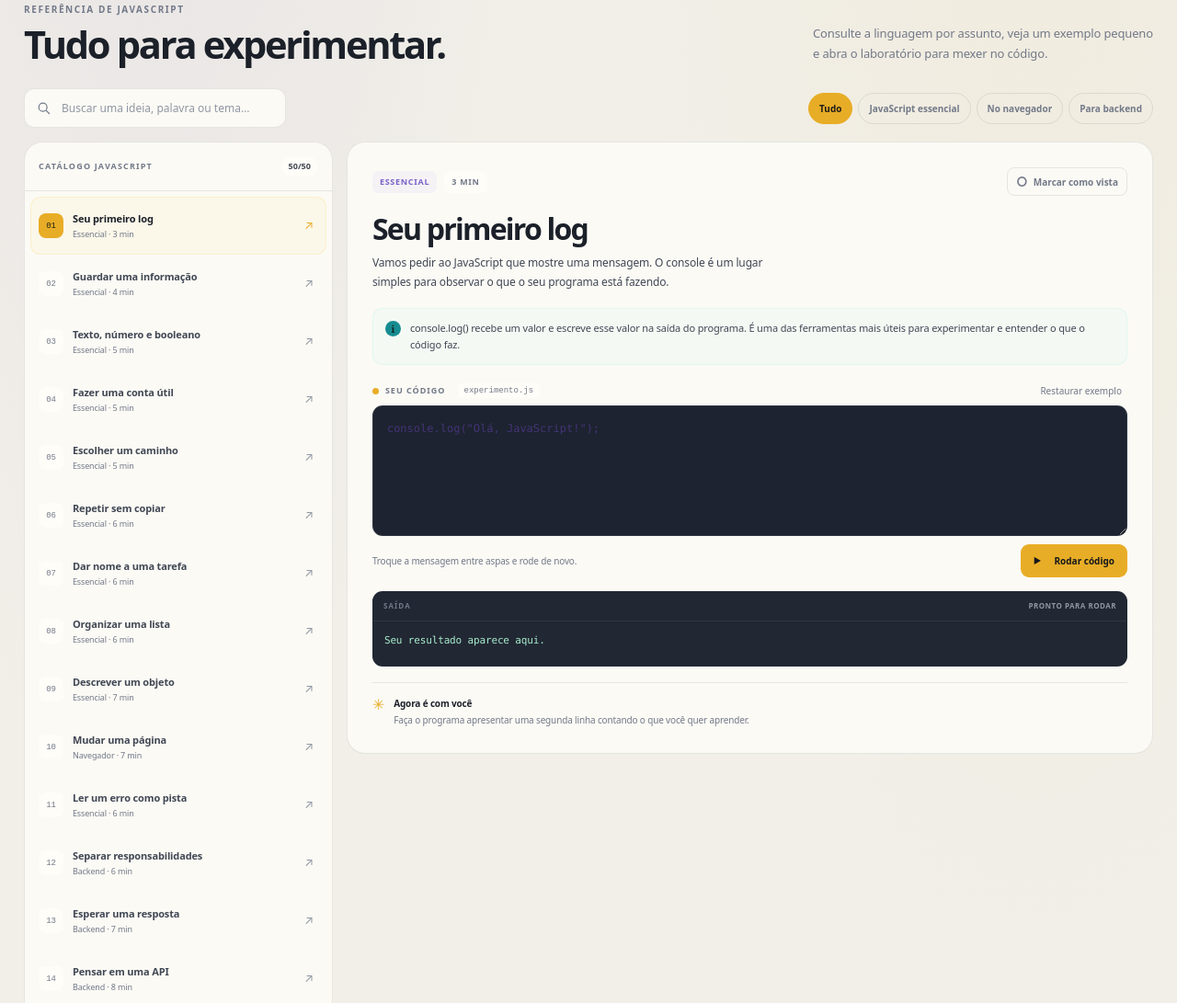
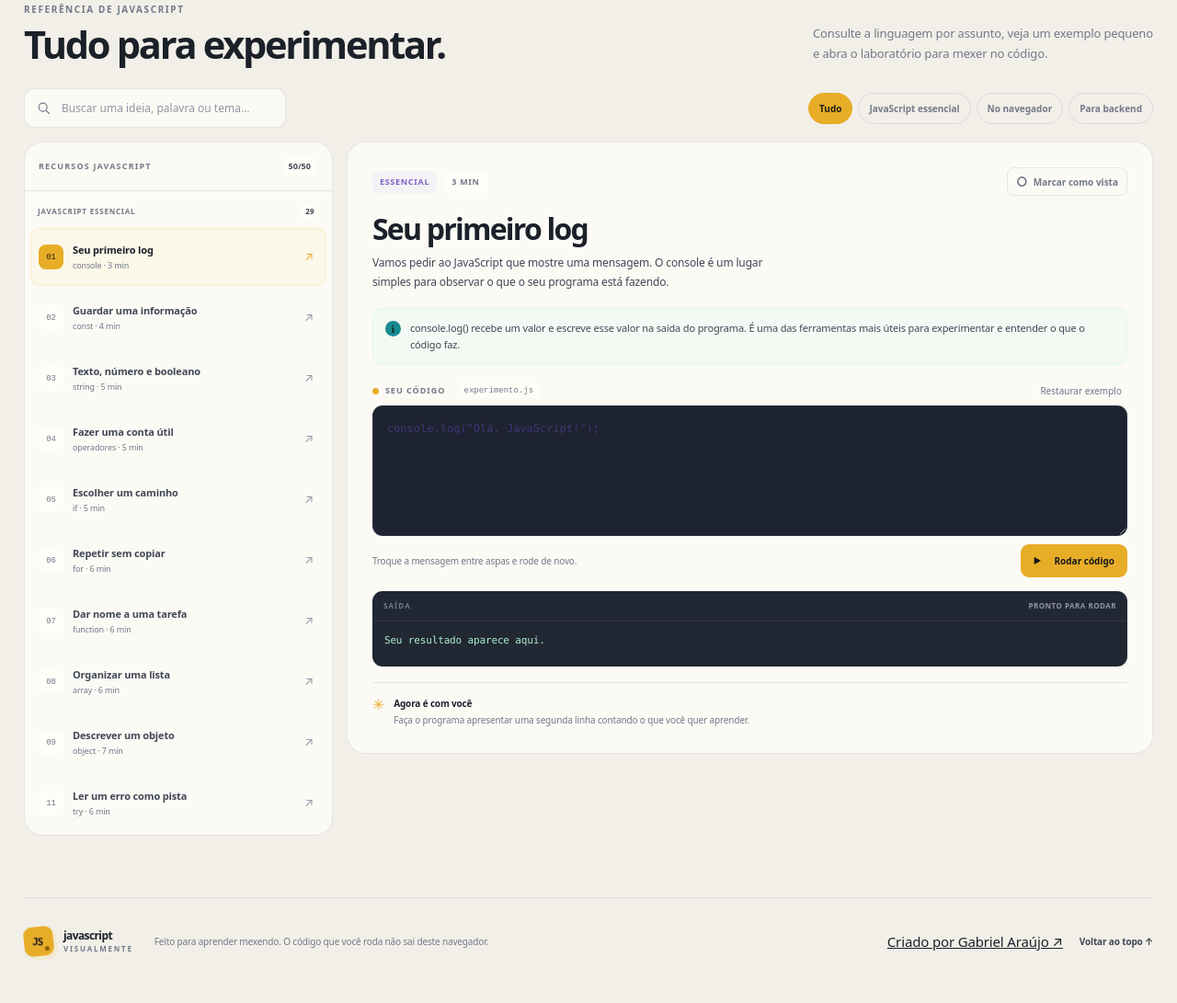
Before and after one commit to gabrielaraujo-eng/JavaScript-Visualmente, a plain HTML site: page index.html in a window 1280 px wide. Shown: the part 984-2075 px from the top of the page at 92% size. Drawn offline with Linux system fonts and the light colour scheme.

Commit message:
feat: criar menu lateral de recursos JavaScript

```diff
--- a/index.html
+++ b/index.html
@@ -96,8 +96,8 @@
           </div>
         </div>
         <div class="lesson-layout">
-          <aside class="lesson-sidebar" aria-label="Itens da referência JavaScript">
-            <div class="sidebar-heading"><span>CATÁLOGO JAVASCRIPT</span><span class="lesson-total" id="lesson-total">—</span></div>
+          <aside class="lesson-sidebar" aria-label="Menu de recursos JavaScript">
+            <div class="sidebar-heading"><span>RECURSOS JAVASCRIPT</span><span class="lesson-total" id="lesson-total">—</span></div>
             <div id="lesson-list" class="lesson-list">
               <a class="lesson-card is-active" href="#laboratorio" data-lesson="primeiro-log">
                 <span class="lesson-index">01</span><span class="lesson-card-copy"><span class="lesson-card-title">Seu primeiro log</span><span class="lesson-card-meta">Fundamentos · 3 min</span></span><span class="lesson-arrow" aria-hidden="true">↗</span>
--- a/public/script.js
+++ b/public/script.js
@@ -44,13 +44,26 @@
     $('#lesson-total').textContent = `${visible.length}/${lessons.length}`;
     $('#empty-search').hidden = Boolean(visible.length);
     lessonList.innerHTML = '';
-    visible.forEach((lesson) => {
-      const link = document.createElement('a');
-      link.className = `lesson-card${activeLesson?.id === lesson.id ? ' is-active' : ''}`;
-      link.href = '#laboratorio';
-      link.innerHTML = `<span class="lesson-index">${String(lessons.indexOf(lesson) + 1).padStart(2, '0')}</span><span class="lesson-card-copy"><span class="lesson-card-title">${lesson.title}</span><span class="lesson-card-meta">${lesson.categoryLabel} · ${lesson.duration}</span></span><span class="lesson-arrow" aria-hidden="true">↗</span>`;
-      link.addEventListener('click', (event) => { event.preventDefault(); selectLesson(lesson.id, true); });
-      lessonList.append(link);
+    const groupLabels = { essencial: 'JavaScript essencial', navegador: 'No navegador', backend: 'Para backend' };
+    const groupOrder = ['essencial', 'navegador', 'backend'];
+    groupOrder.forEach((group) => {
+      const groupLessons = visible.filter((lesson) => lesson.category === group);
+      if (!groupLessons.length) return;
+      const section = document.createElement('section');
+      section.className = 'lesson-group';
+      const heading = document.createElement('div');
+      heading.className = 'lesson-group-heading';
+      heading.innerHTML = `<span>${groupLabels[group]}</span><b>${groupLessons.length}</b>`;
+      section.append(heading);
+      groupLessons.forEach((lesson) => {
+        const link = document.createElement('a');
+        link.className = `lesson-card${activeLesson?.id === lesson.id ? ' is-active' : ''}`;
+        link.href = '#laboratorio';
+        link.innerHTML = `<span class="lesson-index">${String(lessons.indexOf(lesson) + 1).padStart(2, '0')}</span><span class="lesson-card-copy"><span class="lesson-card-title">${lesson.title}</span><span class="lesson-card-meta">${lesson.keywords?.[0] || lesson.categoryLabel} · ${lesson.duration}</span></span><span class="lesson-arrow" aria-hidden="true">↗</span>`;
+        link.addEventListener('click', (event) => { event.preventDefault(); selectLesson(lesson.id, true); });
+        section.append(link);
+      });
+      lessonList.append(section);
     });
     if (visible.length) {
       const note = document.createElement('p');
--- a/public/style.css
+++ b/public/style.css
@@ -164,10 +164,13 @@ button { color: inherit; }
 .filter-chip.is-selected { color: #1e1c19; border-color: var(--amber); background: var(--amber); }
 .lesson-layout { display: grid; grid-template-columns: minmax(250px, .36fr) minmax(0, .94fr); align-items: start; gap: 15px; }
 .lesson-sidebar, .lab-panel { border: 1px solid var(--line); border-radius: var(--radius-lg); background: var(--panel); }
-.lesson-sidebar { position: sticky; top: 16px; overflow: hidden; }
+.lesson-sidebar { position: sticky; top: 16px; max-height: calc(100vh - 32px); overflow: hidden; }
 .sidebar-heading { min-height: 53px; display: flex; align-items: center; justify-content: space-between; gap: 10px; padding: 0 15px; border-bottom: 1px solid var(--line); color: var(--muted); font-size: 9px; font-weight: 850; letter-spacing: .13em; }
 .lesson-total { padding: 3px 8px; border-radius: 999px; color: var(--ink-soft); background: var(--panel-raised); letter-spacing: 0; }
-.lesson-list { display: grid; padding: 6px; }
+.lesson-list { display: grid; gap: 10px; max-height: calc(100vh - 100px); overflow-y: auto; overscroll-behavior: contain; padding: 8px 6px 10px; scrollbar-color: var(--line-strong) transparent; }
+.lesson-group { display: grid; gap: 3px; }
+.lesson-group-heading { position: sticky; top: 0; z-index: 1; display: flex; align-items: center; justify-content: space-between; gap: 8px; min-height: 29px; padding: 3px 8px; color: var(--muted); background: var(--panel); font-size: 8px; font-weight: 850; letter-spacing: .1em; text-transform: uppercase; }
+.lesson-group-heading b { min-width: 20px; padding: 2px 5px; border-radius: 99px; color: var(--ink-soft); background: var(--panel-raised); font-size: 8px; text-align: center; letter-spacing: 0; }
 .lesson-card { min-height: 63px; display: grid; grid-template-columns: 28px minmax(0,1fr) 15px; align-items: center; gap: 9px; padding: 9px 8px; border: 1px solid transparent; border-radius: 11px; color: inherit; text-decoration: none; transition: background .15s, border-color .15s; }
 .lesson-card:hover { background: var(--panel-raised); }
 .lesson-card.is-active { border-color: rgba(255,209,93,.22); background: rgba(255,209,93,.075); }
@@ -257,7 +260,8 @@ button { color: inherit; }
   .section-heading > p { max-width: 55ch; font-size: 12px; }
   .search-box { width: 100%; }
   .lesson-layout { grid-template-columns: 1fr; }
-  .lesson-sidebar { position: static; }
+  .lesson-sidebar { position: static; max-height: none; }
+  .lesson-list { max-height: none; overflow: visible; }
   .lesson-list { grid-template-columns: repeat(2, minmax(0,1fr)); }
   .list-note { grid-column: 1 / -1; }
 }
```
